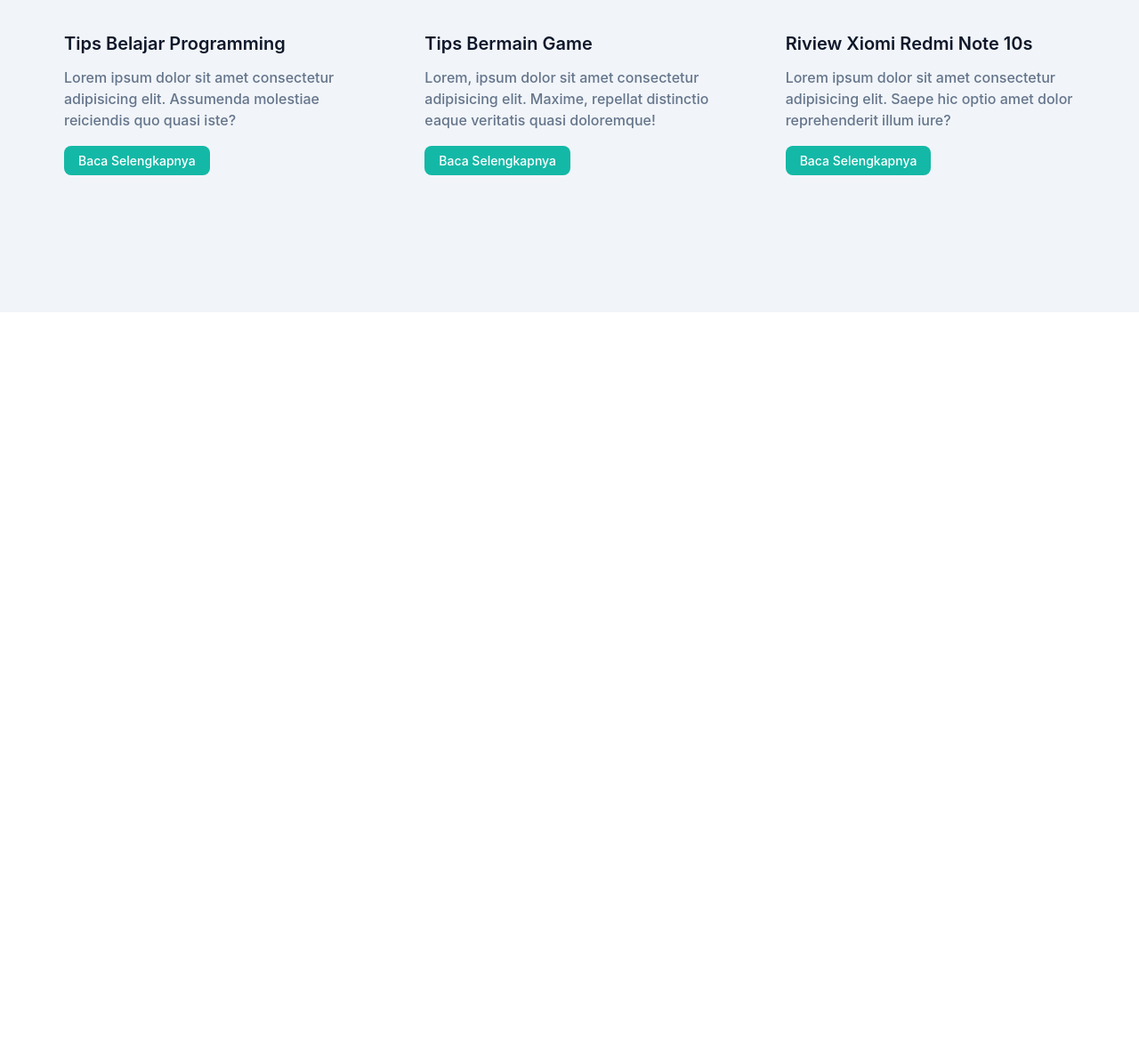
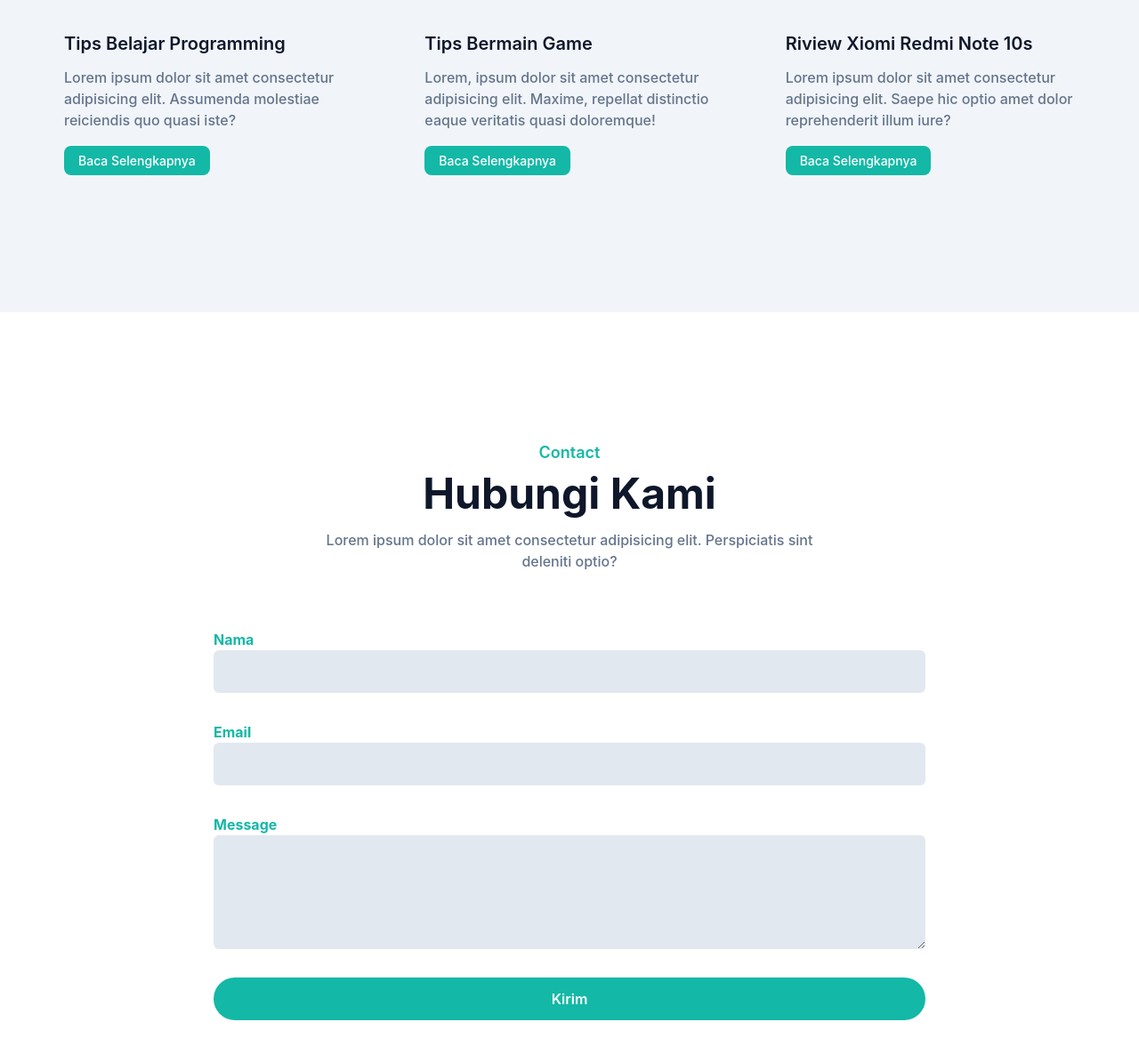
Before and after one commit to fahmyfauzi/portfolio, a website: page src/index.html in a window 1280 px wide. Shown: the part 3613-4798 px from the top of the page at 89% size. Before the commit the page ends 3964 px from the top, so only its background shows below. Drawn offline with Linux system fonts and the light colour scheme.

Commit message:
contact section

```diff
--- a/src/index.html
+++ b/src/index.html
@@ -297,6 +297,44 @@
 
     <!-- blog end -->
 
+    <!-- contact start -->
+    <section id="contact" class="pt-36 pb-32 ">
+        <div class="container">
+            <div class="w-full px-4">
+                <div class="max-w-xl mx-auto text-center mb-16">
+                    <h4 class="font-semibold text-lg text-primary mb-2">Contact</h4>
+                    <h2 class="font-bold text-dark text-3xl mb-4 sm:text-4xl lg:text-5xl md:text-lg">Hubungi Kami</h2>
+                    <p class="font-medium text-md text-secondary">Lorem ipsum dolor sit amet consectetur adipisicing elit. Perspiciatis sint deleniti optio?</p>
+                </div>
+            </div>
+            <form>
+                <div class="w-full lg:w-2/3 mx-auto">
+
+                    <div class="w-full px-4 mb-8">
+                        <label for="name" class="text-base font-bold text-primary">Nama</label>
+                        <input type="text" id="name" class="w-full bg-slate-200 text-dark p-3 rounded-md focus:ouline-none focus:ring-primary focus:ring-1 focus:border-primary">
+                    </div>
+                    <div class="w-full px-4 mb-8">
+                        <label for="email" class="text-base font-bold text-primary">Email</label>
+                        <input type="email" id="email" class="w-full bg-slate-200 text-dark p-3 rounded-md focus:ouline-none focus:ring-primary focus:ring-1 focus:border-primary">
+                    </div>
+                    <div class="w-full px-4 mb-8">
+                        <label for="message" class="text-base font-bold text-primary">Message</label>
+                        <textarea type="text" id="message" class="w-full bg-slate-200 text-dark p-3 rounded-md focus:ouline-none focus:ring-primary focus:ring-1 focus:border-primary h-32"></textarea>
+                    </div>
+                    <div class="w-full px-4 mb-8">
+                        <button class="text-base font-semibold text-white bg-primary py-3 px-8 rounded-full w-full hover:opacity-80 hover:shadow-lg transition duration-500">Kirim</button>
+                    </div>
+
+                </div>
+            </form>
+        </div>
+
+    </section>
+
+    <!-- contact end -->
+
+
 
     <script src="/dist/js/script.js"></script>
 </body>
```
Also changed, not shown: dist/output.css.
